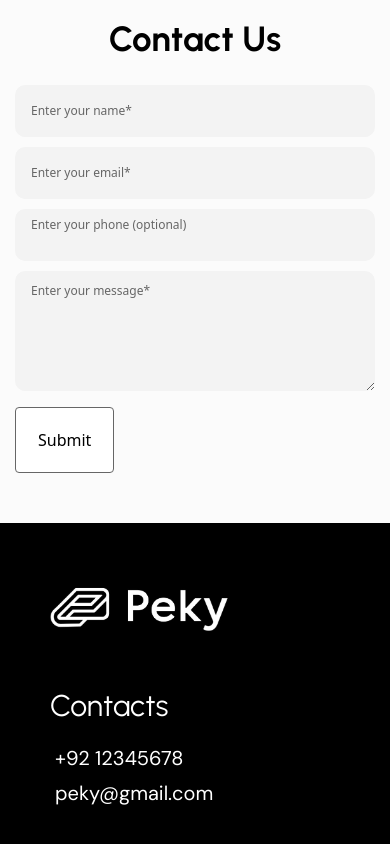
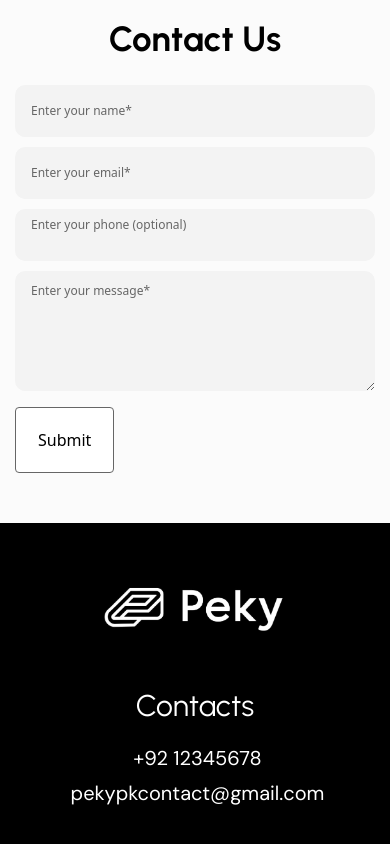
Before and after one commit to hamzabread/Peky, a Next.js app: page / in a window 390 px wide. Shown: the part 2630-3474 px from the top of the page. Built offline with nearby package versions, Linux system fonts and the light colour scheme; no server answers.

Commit message:
final-website

```diff
--- a/src/components/Landing/Footer/Footer.js
+++ b/src/components/Landing/Footer/Footer.js
@@ -5,14 +5,15 @@ const Footer = () => {
     <section className='bg-black text-[#FFF] p-[50px] py-[60px]'>
 
         <div className="flex items-center">
-            <div className="flex flex-col items-start">
+            <div className="flex flex-col w-full items-center lg:items-start">
                 <img src="/assets/header/pekyicon.jpeg" alt="" className='h-[50px] !mb-[50px]' />
                 <h3 className='text-[30px] !mb-[15px]'>Contacts</h3>
                 <div className='flex items-center gap-[10px]'>
                     <p className='text-[20px] pl-[5px]'>+92 12345678</p>
                 </div>
                 <div className="flex items-center gap-[10px] !mt-[5px]">
-                    <p className='text-[20px] pl-[5px]'>peky@gmail.com</p>
+                    <p className='text-[20px] pl-[5px]'>
+pekypkcontact@gmail.com</p>
                 </div>
             </div>
         </div>
```
